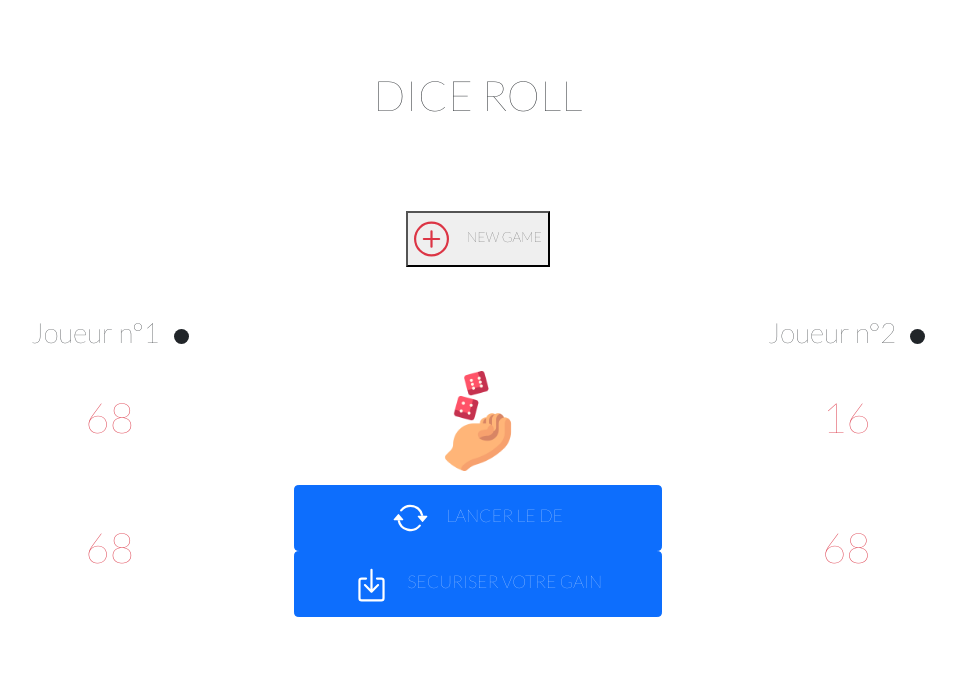
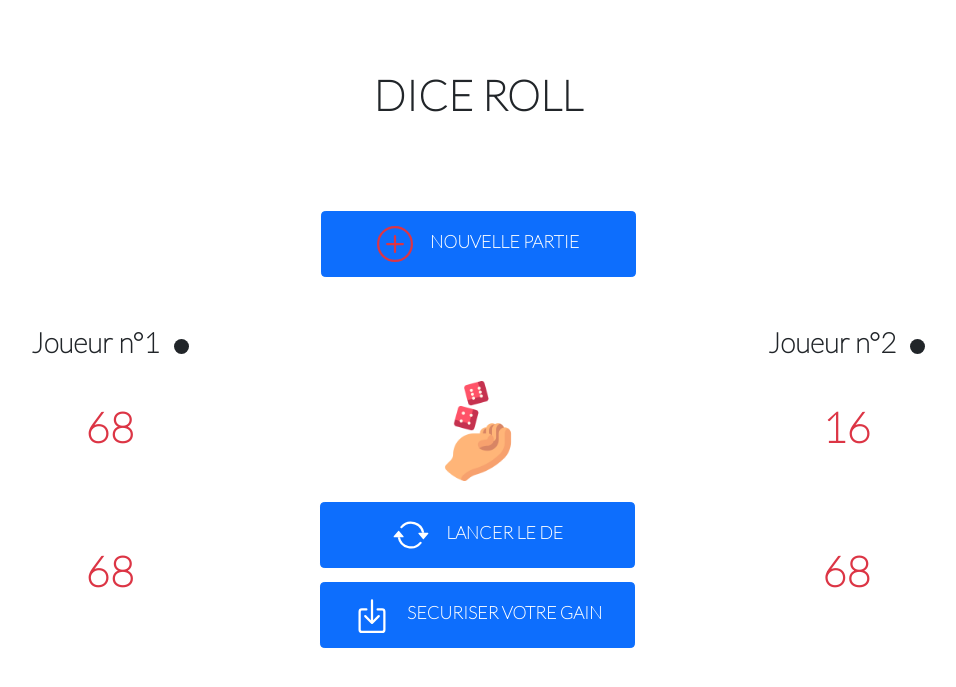
Before and after one commit to louvetsandrine/JeuD-, a PHP site: page / in a window 1280 px wide. Shown: the top 687 px of the page, without its empty margins (162-1118 px from the left). Run offline with PHP 8.4, Linux system fonts and the light colour scheme; some libraries are stand-ins or nearby versions.

Commit message:
14/12/2021 first

```diff
--- a/index.html
+++ b/index.html
@@ -5,7 +5,7 @@
     <meta name="viewport" content="width=device-width">
     <title>Jeu</title>
     <!-- Bootstrap CDN CSS -->
-    <link href="https://cdn.jsdelivr.net/npm/bootstrap@5.0.2/dist/css/bootstrap.min.css" rel="stylesheet" integrity="sha384-EVSTQN3/azprG1Anm3QDgpJLIm9Nao0Yz1ztcQTwFspd3yD65VohhpuuCOmLASjC" crossorigin="anonymous">    <!-- Our CSS -->
+    <link href="https://cdn.jsdelivr.net/npm/bootstrap@5.1.3/dist/css/bootstrap.min.css" rel="stylesheet" integrity="sha384-1BmE4kWBq78iYhFldvKuhfTAU6auU8tT94WrHftjDbrCEXSU1oBoqyl2QvZ6jIW3" crossorigin="anonymous">
     <link href="style.css" rel="stylesheet" type="text/css">
     <link rel="preconnect" href="https://fonts.googleapis.com">
     <link rel="preconnect" href="https://fonts.gstatic.com" crossorigin>
@@ -23,12 +23,12 @@
       </div>
       <div class="row py-5 d-flex justify-content-center align-items-center text-center">
         <div class="col-12">
-          <button>
-            <svg xmlns="http://www.w3.org/2000/svg" width="50" height="50" fill="currentColor" class="bi bi-plus-circle text-danger" viewBox="0 0 16 16" id="buttonStart">
+          <button class="btn btn-primary btn-lg" id="buttonStart">
+            <svg xmlns="http://www.w3.org/2000/svg" width="50" height="50" fill="currentColor" class="bi bi-plus-circle text-danger" viewBox="0 0 16 16" >
               <path d="M8 15A7 7 0 1 1 8 1a7 7 0 0 1 0 14zm0 1A8 8 0 1 0 8 0a8 8 0 0 0 0 16z"/>
               <path d="M8 4a.5.5 0 0 1 .5.5v3h3a.5.5 0 0 1 0 1h-3v3a.5.5 0 0 1-1 0v-3h-3a.5.5 0 0 1 0-1h3v-3A.5.5 0 0 1 8 4z"/>
             </svg>
-            NEW GAME
+            NOUVELLE PARTIE
           </button>
         </div>
       </div>
@@ -65,17 +65,17 @@
           <h2 class="text-danger">68</h2>
         </div>
         <div class="col-4">
-          <div class="row d-flex justify-content-center align-items-center">
-            <button type="button" class="btn btn-primary btn-lg">
-              <svg xmlns="http://www.w3.org/2000/svg" width="50" height="50" fill="currentColor" class="bi bi-arrow-repeat" viewBox="0 0 16 16" id="buttonRollDice">
+          <div class="row py-2 d-flex justify-content-center align-items-center">
+            <button type="button" class="btn btn-primary btn-lg" id="buttonRollDice">
+              <svg xmlns="http://www.w3.org/2000/svg" width="50" height="50" fill="currentColor" class="bi bi-arrow-repeat" viewBox="0 0 16 16" >
                 <path d="M11.534 7h3.932a.25.25 0 0 1 .192.41l-1.966 2.36a.25.25 0 0 1-.384 0l-1.966-2.36a.25.25 0 0 1 .192-.41zm-11 2h3.932a.25.25 0 0 0 .192-.41L2.692 6.23a.25.25 0 0 0-.384 0L.342 8.59A.25.25 0 0 0 .534 9z"/>
                 <path fill-rule="evenodd" d="M8 3c-1.552 0-2.94.707-3.857 1.818a.5.5 0 1 1-.771-.636A6.002 6.002 0 0 1 13.917 7H12.9A5.002 5.002 0 0 0 8 3zM3.1 9a5.002 5.002 0 0 0 8.757 2.182.5.5 0 1 1 .771.636A6.002 6.002 0 0 1 2.083 9H3.1z"/>
               </svg>
               LANCER LE DE
           </div>
-          <div class="row d-flex justify-content-center align-items-center">
-            <button type="button" class="btn btn-primary btn-lg">
-              <svg xmlns="http://www.w3.org/2000/svg" width="50" height="50" fill="currentColor" class="bi bi-box-arrow-in-down" viewBox="0 0 16 16" id="buttonHold">
+          <div class="row py-2 d-flex justify-content-center align-items-center">
+            <button type="button" class="btn btn-primary btn-lg" id="buttonHold">
+              <svg xmlns="http://www.w3.org/2000/svg" width="50" height="50" fill="currentColor" class="bi bi-box-arrow-in-down" viewBox="0 0 16 16" >
                 <path fill-rule="evenodd" d="M3.5 6a.5.5 0 0 0-.5.5v8a.5.5 0 0 0 .5.5h9a.5.5 0 0 0 .5-.5v-8a.5.5 0 0 0-.5-.5h-2a.5.5 0 0 1 0-1h2A1.5 1.5 0 0 1 14 6.5v8a1.5 1.5 0 0 1-1.5 1.5h-9A1.5 1.5 0 0 1 2 14.5v-8A1.5 1.5 0 0 1 3.5 5h2a.5.5 0 0 1 0 1h-2z"/>
                 <path fill-rule="evenodd" d="M7.646 11.854a.5.5 0 0 0 .708 0l3-3a.5.5 0 0 0-.708-.708L8.5 10.293V1.5a.5.5 0 0 0-1 0v8.793L5.354 8.146a.5.5 0 1 0-.708.708l3 3z"/>
               </svg>
@@ -90,11 +90,10 @@
 
   </div>
 
-  <script src="https://code.jquery.com/jquery-3.4.1.min.js" integrity="sha256-CSXorXvZcTkaix6Yvo6HppcZGetbYMGWSFlBw8HfCJo=" crossorigin="anonymous"></script>
+  <!-- <script src="https://code.jquery.com/jquery-3.4.1.min.js" integrity="sha256-CSXorXvZcTkaix6Yvo6HppcZGetbYMGWSFlBw8HfCJo=" crossorigin="anonymous"></script> -->
+  <!-- <script src="https://stackpath.bootstrapcdn.com/bootstrap/4.4.1/js/bootstrap.bundle.min.js" integrity="sha384-6khuMg9gaYr5AxOqhkVIODVIvm9ynTT5J4V1cfthmT+emCG6yVmEZsRHdxlotUnm" crossorigin="anonymous"></script>   -->
+  <script src="https://cdn.jsdelivr.net/npm/bootstrap@5.1.3/dist/js/bootstrap.bundle.min.js" integrity="sha384-ka7Sk0Gln4gmtz2MlQnikT1wXgYsOg+OMhuP+IlRH9sENBO0LRn5q+8nbTov4+1p" crossorigin="anonymous"></script>
 
-  <script src="https://cdn.jsdelivr.net/npm/@popperjs/core@2.10.2/dist/umd/popper.min.js" integrity="sha384-7+zCNj/IqJ95wo16oMtfsKbZ9ccEh31eOz1HGyDuCQ6wgnyJNSYdrPa03rtR1zdB" crossorigin="anonymous"></script>
-  <script src="https://cdn.jsdelivr.net/npm/bootstrap@5.1.3/dist/js/bootstrap.min.js" integrity="sha384-QJHtvGhmr9XOIpI6YVutG+2QOK9T+ZnN4kzFN1RtK3zEFEIsxhlmWl5/YESvpZ13" crossorigin="anonymous"></script>
-  <script src="https://cdn.jsdelivr.net/npm/bootstrap@5.1.3/dist/js/bootstrap.bundle.min.js" integrity="sha384-ka7Sk0Gln4gmtz2MlQnikT1wXgYsOg+OMhuP+IlRH9sENBO0LRn5q+8nbTov4+1p" crossorigin="anonymous"></script>
-    <script src="script.js"></script>
+  <script src="script.js"></script>
   </body>
 </html>
--- a/script.js
+++ b/script.js
@@ -3,21 +3,25 @@ const startPlayerOne = document.getElementById("startPlayerOne");
 const buttonRollDice = document.getElementById("buttonRollDice");
 const buttonHold = document.getElementById("buttonHold");
 const diceSpace = document.getElementById("diceSpace");
-// const diceOnce = document.getElementById("diceOne");
-// const diceTwo = document.getElementById("diceTwo");
-// const diceThree = document.getElementById("diceThree");
-// const diceFour = document.getElementById("diceFour");
-// const diceFive = document.getElementById("diceFive");
-// const diceSix = document.getElementById("diceSix");
+const diceOnce = document.getElementById("diceOne");
+const diceTwo = document.getElementById("diceTwo");
+const diceThree = document.getElementById("diceThree");
+const diceFour = document.getElementById("diceFour");
+const diceFive = document.getElementById("diceFive");
+const diceSix = document.getElementById("diceSix");
+
+console.log('script détecté')
 
 
-buttonStart.addEventListener("click", ()=>{
+buttonStart.addEventListener('click', ()=>{
+   console.log("buttonStart cliqué")
    startPlayerOne.style.color = "red"
 
 
 })
 
 buttonRollDice.addEventListener("click", ()=>{
+   console.log("buttonRollDice")
    const dice = [
       '<svg xmlns="http://www.w3.org/2000/svg" width="100" height="100" fill="currentColor" class="bi dice bi-dice-1 text-danger" viewBox="0 0 16 16" id="diceOne"><circle cx="8" cy="8" r="1.5"/><path d="M13 1a2 2 0 0 1 2 2v10a2 2 0 0 1-2 2H3a2 2 0 0 1-2-2V3a2 2 0 0 1 2-2h10zM3 0a3 3 0 0 0-3 3v10a3 3 0 0 0 3 3h10a3 3 0 0 0 3-3V3a3 3 0 0 0-3-3H3z"/></svg>',
       '<svg xmlns="http://www.w3.org/2000/svg" width="100" height="100" fill="currentColor" class="bi bi-dice-2 text-danger" viewBox="0 0 16 16" id="diceTwo"><path d="M13 1a2 2 0 0 1 2 2v10a2 2 0 0 1-2 2H3a2 2 0 0 1-2-2V3a2 2 0 0 1 2-2h10zM3 0a3 3 0 0 0-3 3v10a3 3 0 0 0 3 3h10a3 3 0 0 0 3-3V3a3 3 0 0 0-3-3H3z"/><path d="M5.5 4a1.5 1.5 0 1 1-3 0 1.5 1.5 0 0 1 3 0zm8 8a1.5 1.5 0 1 1-3 0 1.5 1.5 0 0 1 3 0z"/></svg> ',
@@ -29,7 +33,7 @@ buttonRollDice.addEventListener("click", ()=>{
    const randomNumber = Math.floor(Math.random()*dice.length);
 
    console.log(randomNumber)
-   diceSpace.innerHTML = dice[randomNumber]
+   diceSpace.innerHTML = dice[randomNumber] + '<h3 id="diceScore">Résultat: </h3>'
 
 
 
--- a/style.css
+++ b/style.css
@@ -13,23 +13,23 @@
 
 h1 {
     font-size: 3em;
+    font-weight: 800;
 }
 
 h2 {
     font-size: 3em;
+    font-weight: 800;
 }
 
 h3 {
     font-size: 2em;
     text-align: center;
     padding-right: 0.5em;
+    font-weight: 800;
 }
 
 
 
-.containerTitle {
-
-}
 
 #diceOne, #diceTwo, #diceThree, #diceFour, #diceFive, #diceSix, #imgRollDice {
     display: block;
@@ -37,10 +37,15 @@ h3 {
 }
 
 .bi-plus-circle, .bi-arrow-repeat, .bi-box-arrow-in-down {
-    padding-right: 15px;
+    padding-right: 1em;
     cursor: pointer;
 }
 
-.bi-circle-fill {
+.btn {
+    width: 18em;
+    font-weight: 800;
+}
 
+#diceScore {
+    padding-top: 2em;
 }
```
